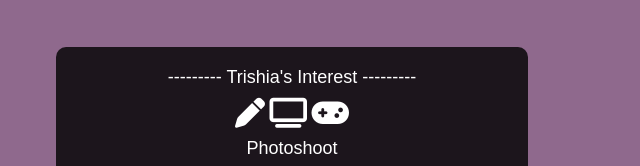
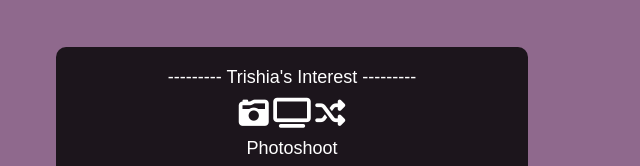
Before and after one commit to imvelvet22/interest-website-, a plain HTML site: page interest-index.html in a window 1280 px wide. Shown: the part 2671-2837 px from the top of the page, 614-1254 px from the left. Drawn offline with Linux system fonts and the light colour scheme.

Commit message:
added icon

```diff
--- a/interest-index.html
+++ b/interest-index.html
@@ -187,7 +187,7 @@
             </div>
             <div>
                 <h2>---------  Trishia's Interest  ---------</h2>
-                <i class="fa-solid fa-pen"></i> <i class="fa-solid fa-tv"></i> <i class="fa-solid fa-gamepad"></i> <br>
+                <i class="fa-solid fa-camera-retro"></i> <i class="fa-solid fa-tv"></i> <i class="fa-solid fa-shuffle"></i> <br>
                 <h2>Photoshoot</h2>
                 <p>As a person, I enjoy taking random images wherever I go since it helps me remember every experience in my life, joyful or sad, no matter how fantastic or awful it was. I never allow a chance to capture a moment get away.</p>
                 <h2>Shoe Collection</h2>
```
